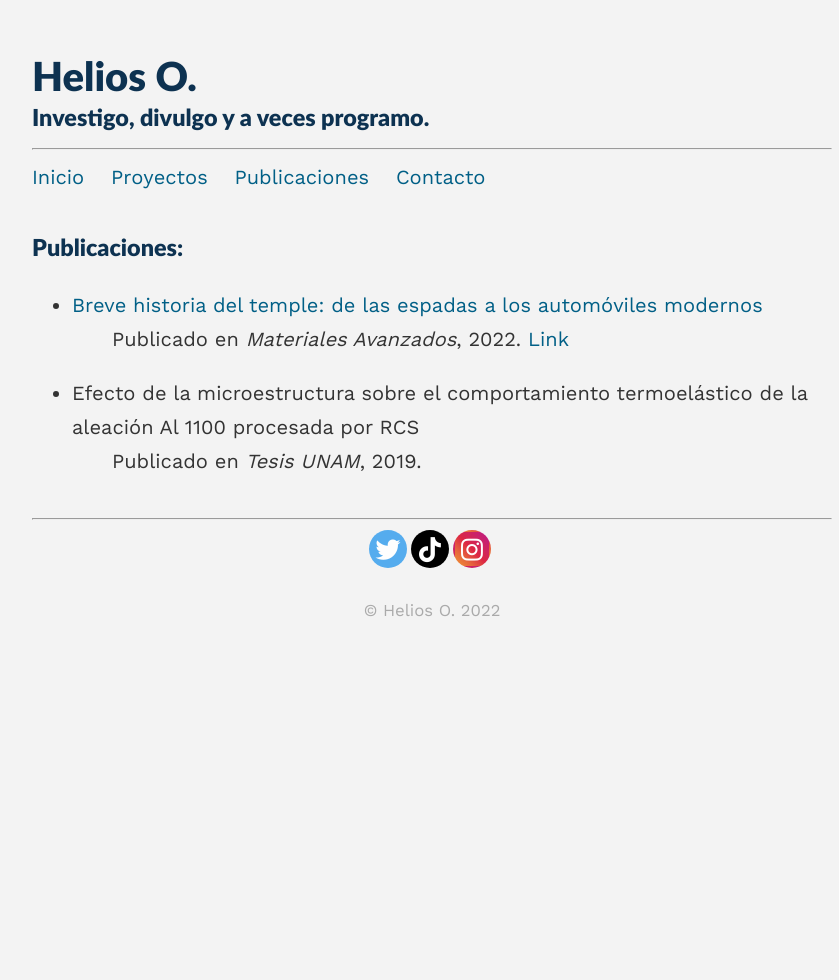
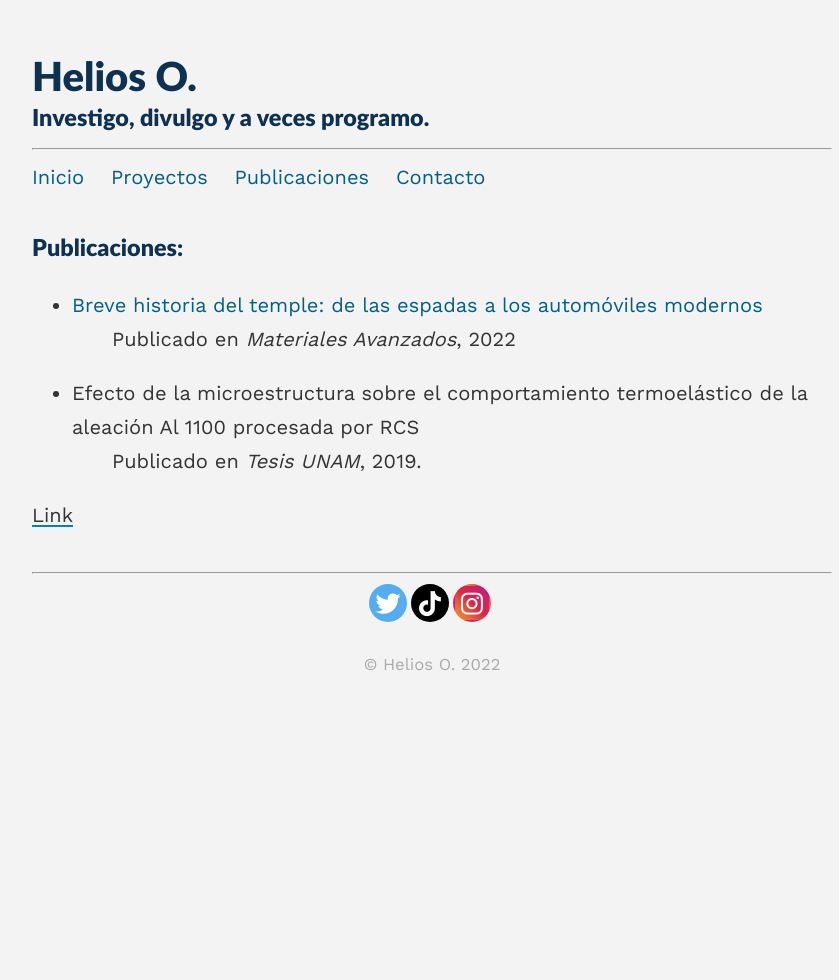
Before and after one commit to Heliouz/Heliouz.github.io, a Jekyll site: the page built from _pages/pubs.md, in a window 1280 px wide. Shown: the whole page, without its empty margins (208-1047 px from the left). Built offline with Jekyll 4.4.1, drawn with Linux system fonts in a browser that asks for light colours.

Commit message:
Update pubs.md

```diff
--- a/_pages/pubs.md
+++ b/_pages/pubs.md
@@ -10,8 +10,9 @@ published: true
 ### Publicaciones:
 
 * [Breve historia del temple: de las espadas a los automóviles modernos](https://www.iim.unam.mx/MA/36){:target="_blank"}
-:   Publicado en _Materiales Avanzados_, 2022.
-[Link](https://www.iim.unam.mx/MA/36){:target="_blank"}
+:   Publicado en _Materiales Avanzados_, 2022
 
 * Efecto de la microestructura sobre el comportamiento termoelástico de la aleación Al 1100 procesada por RCS
 :   Publicado en _Tesis UNAM_, 2019.
+
+[Link](https://www.iim.unam.mx/MA/36){:target="_blank"}
```
